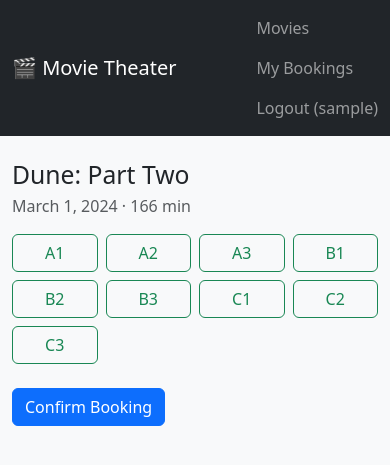
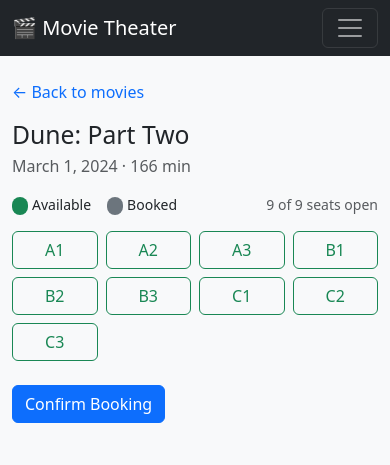
Before and after one commit to rbullock59/cs4300, a Django app: page /movies/1/book/ in a window 390 px wide. Shown: the top 465 px of the page. Run offline with Django 5.2, Linux system fonts and the light colour scheme; the visitor is signed in with stand-in values (Sample User, id 1); data comes from the database, SQL or seed files in the repository.

Commit message:
Add booking cancellation and polish the UI/UX
- Bookings can now be cancelled from My Bookings (and via DELETE on
  /api/bookings/<id>/); Booking.delete() frees the seat so one fix
  covers both the template and API paths.
- Fix seat picker: selected seat wasn't visually distinguishable from
  unselected ones, since the radio input was nested inside the label
  instead of using Bootstrap's btn-check sibling pattern. Also added
  an available/booked legend and seat count, and disabled the submit
  button when no seats are left.
- Wire up django.contrib.messages with Bootstrap-styled, dismissible
  alerts on signup, booking, and cancellation.
- Collapsible/responsive navbar, active-link highlighting, consistent
  card layout on the movie list, and Bootstrap-ish styling for the
  default Django login/signup form output.

```diff
--- a/hw2/bookings/models.py
+++ b/hw2/bookings/models.py
@@ -43,3 +43,9 @@ class Booking(models.Model):
 
     def __str__(self):
         return f"{self.user} - {self.movie} - seat {self.seat}"
+
+    def delete(self, *args, **kwargs):
+        seat = self.seat
+        super().delete(*args, **kwargs)
+        seat.is_booked = False
+        seat.save(update_fields=['is_booked'])
--- a/hw2/bookings/templates/bookings/base.html
+++ b/hw2/bookings/templates/bookings/base.html
@@ -5,15 +5,35 @@
     <meta name="viewport" content="width=device-width, initial-scale=1">
     <title>{% block title %}Movie Theater Booking{% endblock %}</title>
     <link href="https://cdn.jsdelivr.net/npm/bootstrap@5.3.3/dist/css/bootstrap.min.css" rel="stylesheet">
+    <style>
+        /* Style Django's default form output (login/signup) like Bootstrap controls */
+        form p { margin-bottom: 1rem; }
+        form input[type="text"],
+        form input[type="password"],
+        form input[type="email"] {
+            display: block;
+            width: 100%;
+            padding: .375rem .75rem;
+            font-size: 1rem;
+            border: 1px solid #ced4da;
+            border-radius: .375rem;
+        }
+        form .helptext { display: block; font-size: .825rem; color: #6c757d; margin-top: .25rem; }
+        form ul.errorlist { list-style: none; padding: 0; margin: .25rem 0 0; color: #dc3545; font-size: .875rem; }
+    </style>
 </head>
 <body class="bg-light">
-    <nav class="navbar navbar-expand-lg navbar-dark bg-dark mb-4">
+    <nav class="navbar navbar-expand-md navbar-dark bg-dark mb-4">
         <div class="container">
             <a class="navbar-brand" href="{% url 'movie_list' %}">🎬 Movie Theater</a>
+            <button class="navbar-toggler" type="button" data-bs-toggle="collapse" data-bs-target="#navMenu" aria-controls="navMenu" aria-label="Toggle navigation">
+                <span class="navbar-toggler-icon"></span>
+            </button>
+            <div class="collapse navbar-collapse" id="navMenu">
                 <div class="navbar-nav ms-auto">
-                <a class="nav-link" href="{% url 'movie_list' %}">Movies</a>
+                    <a class="nav-link{% if request.resolver_match.url_name == 'movie_list' %} active{% endif %}" href="{% url 'movie_list' %}">Movies</a>
                     {% if user.is_authenticated %}
-                    <a class="nav-link" href="{% url 'booking_history' %}">My Bookings</a>
+                        <a class="nav-link{% if request.resolver_match.url_name == 'booking_history' %} active{% endif %}" href="{% url 'booking_history' %}">My Bookings</a>
                         <form action="{% url 'logout' %}" method="post" class="d-inline">
                             {% csrf_token %}
                             <button type="submit" class="nav-link btn btn-link">Logout ({{ user.username }})</button>
@@ -24,14 +44,17 @@
                     {% endif %}
                 </div>
             </div>
+        </div>
     </nav>
     <div class="container pb-5">
-        {% if messages %}
         {% for message in messages %}
-                <div class="alert alert-info">{{ message }}</div>
+            <div class="alert alert-{{ message.tags|default:'info' }} alert-dismissible fade show" role="alert">
+                {{ message }}
+                <button type="button" class="btn-close" data-bs-dismiss="alert" aria-label="Close"></button>
+            </div>
         {% endfor %}
-        {% endif %}
         {% block content %}{% endblock %}
     </div>
+    <script src="https://cdn.jsdelivr.net/npm/bootstrap@5.3.3/dist/js/bootstrap.bundle.min.js"></script>
 </body>
 </html>
--- a/hw2/bookings/templates/bookings/seat_booking.html
+++ b/hw2/bookings/templates/bookings/seat_booking.html
@@ -1,23 +1,34 @@
 {% extends 'bookings/base.html' %}
-{% block title %}Book a Seat{% endblock %}
+{% block title %}Book a Seat — {{ movie.title }}{% endblock %}
 {% block content %}
+<a href="{% url 'movie_list' %}" class="d-inline-block mb-3 text-decoration-none">&larr; Back to movies</a>
 <h2 class="mb-1">{{ movie.title }}</h2>
 <p class="text-muted">{{ movie.release_date }} &middot; {{ movie.duration }} min</p>
+
+<div class="d-flex align-items-center gap-3 mb-3 small">
+    <span><span class="badge rounded-pill text-bg-success">&nbsp;</span> Available</span>
+    <span><span class="badge rounded-pill text-bg-secondary">&nbsp;</span> Booked</span>
+    <span class="text-muted ms-auto">{{ seats_available }} of {{ seats|length }} seats open</span>
+</div>
+
 <form method="post">
     {% csrf_token %}
     <div class="row row-cols-4 row-cols-md-6 g-2 mb-4">
         {% for seat in seats %}
         <div class="col">
-            <label class="btn btn-outline-{% if seat.is_booked %}secondary disabled{% else %}success{% endif %} w-100">
-                <input type="radio" name="seat_id" value="{{ seat.id }}" class="d-none"
-                       {% if seat.is_booked %}disabled{% endif %} required>
+            <input type="radio" class="btn-check" name="seat_id" id="seat-{{ seat.id }}" value="{{ seat.id }}"
+                   autocomplete="off" {% if seat.is_booked %}disabled{% else %}required{% endif %}>
+            <label class="btn btn-outline-{% if seat.is_booked %}secondary disabled{% else %}success{% endif %} w-100"
+                   for="seat-{{ seat.id }}">
                 {{ seat.seat_number }}
             </label>
         </div>
         {% empty %}
-        <p>No seats configured yet.</p>
+        <div class="col-12"><p class="text-muted">No seats configured yet.</p></div>
         {% endfor %}
     </div>
-    <button type="submit" class="btn btn-primary">Confirm Booking</button>
+    <button type="submit" class="btn btn-primary" {% if seats_available == 0 %}disabled{% endif %}>
+        Confirm Booking
+    </button>
 </form>
 {% endblock %}
--- a/hw2/bookings/urls.py
+++ b/hw2/bookings/urls.py
@@ -7,4 +7,5 @@ urlpatterns = [
     path('', views.movie_list, name='movie_list'),
     path('movies/<int:movie_id>/book/', views.seat_booking, name='book_seat'),
     path('bookings/history/', views.booking_history, name='booking_history'),
+    path('bookings/<int:booking_id>/cancel/', views.cancel_booking, name='cancel_booking'),
 ]
--- a/hw2/bookings/views.py
+++ b/hw2/bookings/views.py
@@ -1,3 +1,4 @@
+from django.contrib import messages
 from django.contrib.auth import login
 from django.contrib.auth.decorators import login_required
 from django.contrib.auth.forms import UserCreationForm
@@ -39,6 +40,7 @@ def signup(request):
         if form.is_valid():
             user = form.save()
             login(request, user)
+            messages.success(request, f"Welcome, {user.username}! Your account is ready.")
             return redirect('movie_list')
     else:
         form = UserCreationForm()
@@ -59,12 +61,26 @@ def seat_booking(request, movie_id):
         Booking.objects.create(movie=movie, seat=seat, user=request.user)
         seat.is_booked = True
         seat.save(update_fields=['is_booked'])
+        messages.success(request, f"Seat {seat.seat_number} booked for {movie.title}.")
         return redirect('booking_history')
     seats = Seat.objects.all()
-    return render(request, 'bookings/seat_booking.html', {'movie': movie, 'seats': seats})
+    seats_available = seats.filter(is_booked=False).count()
+    return render(request, 'bookings/seat_booking.html', {
+        'movie': movie, 'seats': seats, 'seats_available': seats_available,
+    })
 
 
 @login_required
 def booking_history(request):
     bookings = Booking.objects.filter(user=request.user).select_related('movie', 'seat')
     return render(request, 'bookings/booking_history.html', {'bookings': bookings})
+
+
+@login_required
+def cancel_booking(request, booking_id):
+    booking = get_object_or_404(Booking, pk=booking_id, user=request.user)
+    if request.method == 'POST':
+        movie_title, seat_number = booking.movie.title, booking.seat.seat_number
+        booking.delete()
+        messages.success(request, f"Cancelled seat {seat_number} for {movie_title}.")
+    return redirect('booking_history')
```
Also changed, not shown: hw2/bookings/templates/bookings/booking_history.html (+14 -4 lines), hw2/bookings/templates/bookings/movie_list.html (+7 -5 lines), hw2/bookings/tests.py (+27 -0 lines), hw2/movie_theater_booking/settings.py (+7 -0 lines), hw2/README.md. Lines whose indentation alone changed are shown as unchanged.
